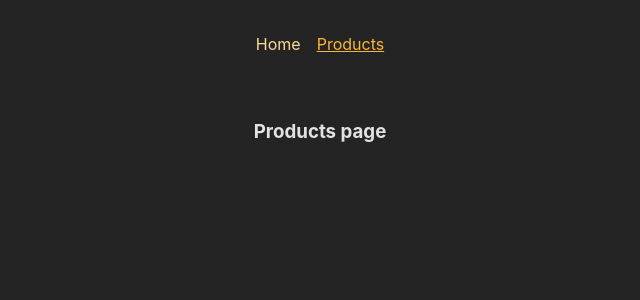
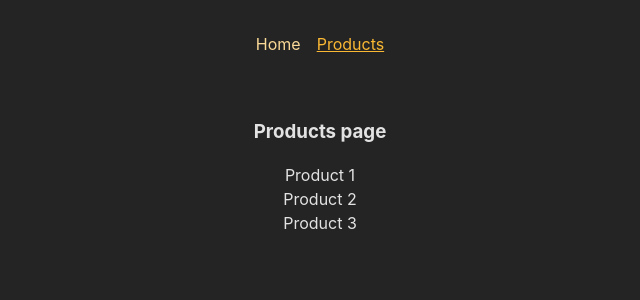
Before and after one commit to Gambit1zn/ReactRouter, a React (Create React App) app: page /products in a window 1280 px wide. Shown: the top 300 px of the page, without its empty margins (320-960 px from the left). Built offline with nearby package versions, Linux system fonts and the light colour scheme.

Commit message:
Added basic example of params using react routers useParams

```diff
--- a/src/App.js
+++ b/src/App.js
@@ -4,6 +4,7 @@
 import ProductsPage from "./pages/Products";
 import RootLayout from "./pages/Root";
 import Error from "./pages/Error";
+import ProductDetailPage from "./pages/ProductDetail";
 
 //alternate way of defining routes in react router (mostly seen in the older versions of react router)
 // const routeDefinitions = createRoutesFromElements(
@@ -21,6 +22,7 @@
     children: [
       { path: "/", element: <HomePage></HomePage> },
       { path: "/products", element: <ProductsPage /> },
+      { path: "/products/:productId", element: <ProductDetailPage/> }
     ],
   },
 ]);
--- /dev/null
+++ b/src/pages/ProductDetail.js
@@ -0,0 +1,14 @@
+import { useParams } from "react-router-dom";
+
+function ProductDetailPage() {
+  const params = useParams();
+
+  return (
+    <>
+      <h1>Product details!</h1>
+      <p>{params.productId}</p>
+    </>
+  );
+}
+
+export default ProductDetailPage;
--- a/src/pages/Products.js
+++ b/src/pages/Products.js
@@ -1,5 +1,14 @@
 function ProductsPage() {
-  return <h3>Products page</h3>
+  return (
+    <>
+      <h3>Products page</h3>
+      <ul>
+        <li>Product 1</li>
+        <li>Product 2</li>
+        <li>Product 3</li>
+      </ul>
+    </>
+  );
 }
 
 export default ProductsPage;
```
